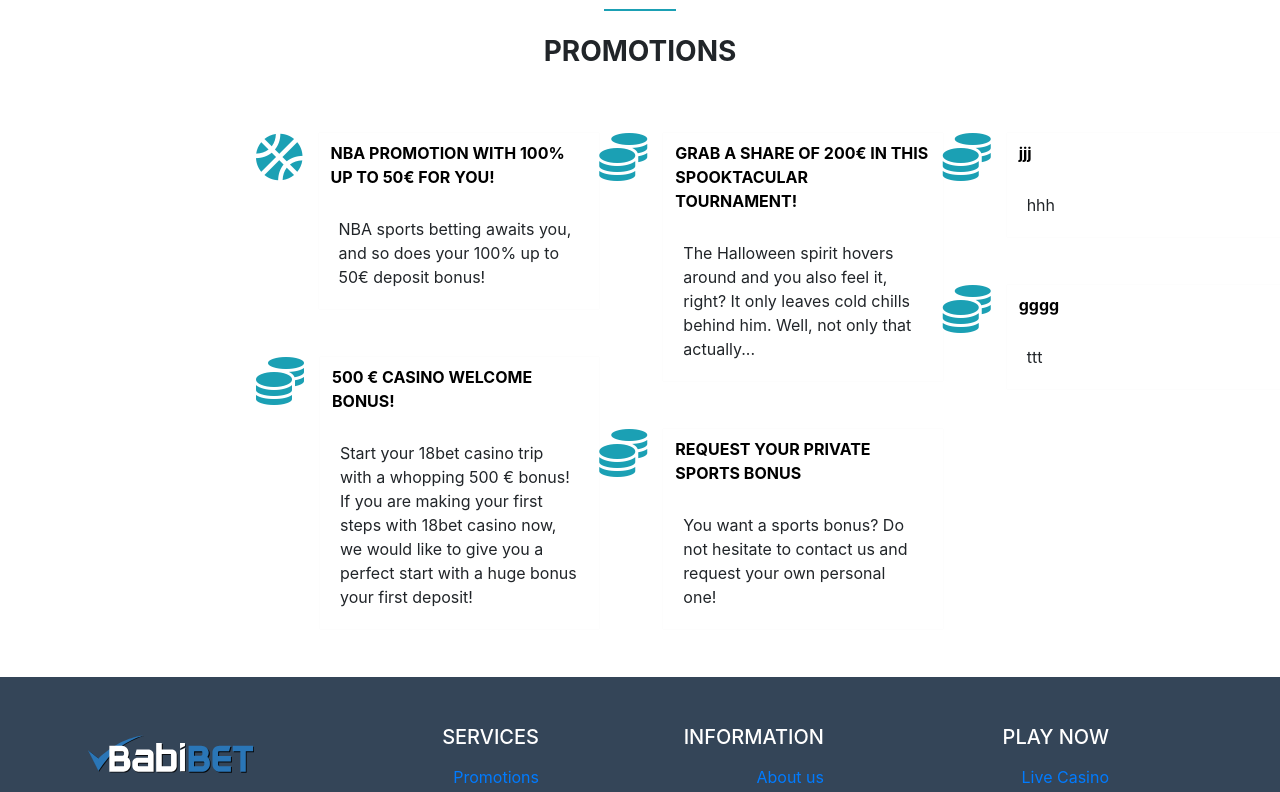
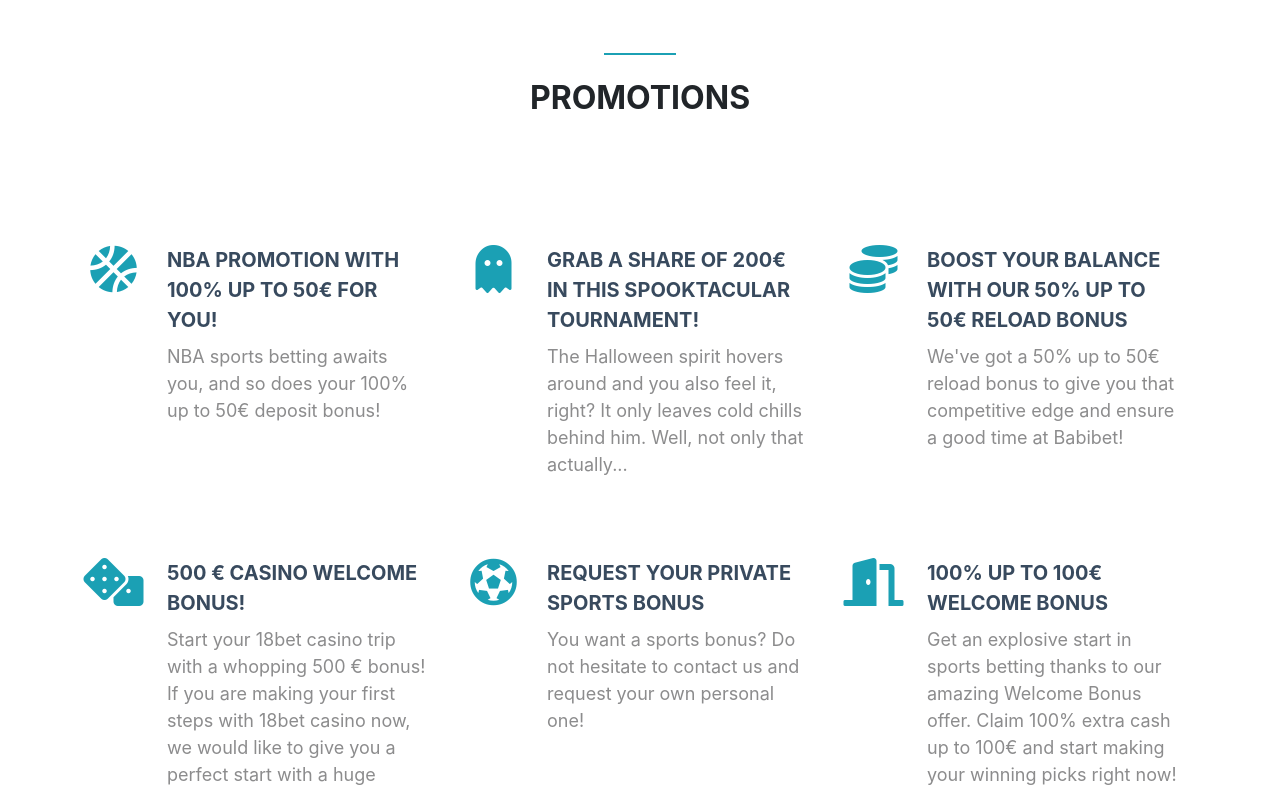
Before and after one commit to ofirse/diamond-calculator-frontend, a React (Create React App) app: page / in a window 1280 px wide. Shown: the part 900-1692 px from the top of the page. Built offline with nearby package versions, Linux system fonts and the light colour scheme.

Commit message:
promotions styling

```diff
--- a/src/assets/components/_promotions-list.scss
+++ b/src/assets/components/_promotions-list.scss
@@ -1,12 +1,17 @@
 .promotions-list {
     background-color: theme-color("white");
     align-items: center;
+    padding-bottom: 5rem;
+    padding-top: 3rem;
+    @include media-breakpoint-up(sm) {
+            padding-bottom: 10rem;
+    }
 }
 
-.promotions-container {
-  margin-left: 20%;
- //   margin-right: 15%;
-
+.promotion-title {
+    text-transform: uppercase;
+    font-size: large;
+    color: lighten(theme-color("medium"), 2%);
 }
 
 .h3 {
@@ -15,6 +20,7 @@
     padding-bottom: 2.5rem;
     font-weight: bolder;
     text-transform: uppercase;
+    font-size: 2rem;
 }
 
 .promotion-line {
@@ -23,10 +29,32 @@
     margin-top: 3%;
 }
 
-#promotion-icon {
+.promotion-icon {
     color: theme-color("primary");
+    min-width: 75px;
 }
 
-.promotion-card {
-    border: none;
+.promotion-title {
+    font-size: $font-size-lg;
+    font-weight: $font-weight-bolder;
+    margin-bottom: .5rem;
 }
+
+.promotion-body {
+    color: #8c8c8d;
+    font-size: large;
+}
+
+//.promotions-container {
+//    margin-top: 5rem;
+//    @include media-breakpoint-up(sm) {
+//        margin-top: 1.5rem;
+//    }
+//}
+
+.promotion {
+    margin-top: 1.5rem;
+    @include media-breakpoint-up(sm) {
+        margin-top: 5rem;
+    }
+}
--- a/src/components/Promotion.js
+++ b/src/components/Promotion.js
@@ -2,15 +2,17 @@
 import {Card, CardBody, CardTitle} from 'reactstrap';
 
 const Promotion = props => {
-    return <div className="row mb-5">
-        <i className={props.myIcon + " mr-3"} id="promotion-icon"/>
-            <Card className="promotion-card col">
-                <CardTitle className="mb-0 text-black">
-                    {props.promotiontitle}
-                </CardTitle>
-                <CardBody>{props.promotionBody}</CardBody>
-            </Card>
+    return <div className="promotion d-flex">
+        <div className="promotion-icon d-flex justify-content-center">
+            <i className={props.myIcon}/>
         </div>
+        <div className="promotion-card px-3">
+            <div className="promotion-title">
+                {props.promotiontitle}
+            </div>
+            <div className="promotion-body">{props.promotionBody}</div>
+        </div>
+    </div>
 };
 
 export default Promotion
--- a/src/components/PromotionsList.js
+++ b/src/components/PromotionsList.js
@@ -4,24 +4,34 @@
 const PromotionsList = props => {
 
     return <div className="promotions-list">
+        <div className="container">
             <div className="row">
                 <div className="col">
                     <hr className="promotion-line"/>
                     <div className="h3">Promotions</div>
                 </div>
             </div>
-        <div className="promotions-container row mt-3 ">
+            <div className="promotions-container row">
                 <div className="col-sm">
                     <Promotion myIcon="fa fa-basketball-ball fa-3x " promotiontitle="NBA PROMOTION WITH 100% UP TO 50€ FOR YOU!" promotionBody="NBA sports betting awaits you, and so does your 100% up to 50€ deposit bonus!"/>
-                <Promotion myIcon="fa fa-coins fa-3x " promotiontitle="500 € CASINO WELCOME BONUS!" promotionBody="Start your 18bet casino trip with a whopping 500 € bonus! If you are making your first steps with 18bet casino now, we would like to give you a perfect start with a huge bonus your first deposit!"/>
                 </div>
                 <div className="col-sm">
-               <Promotion  myIcon="fa fa-coins fa-3x " promotiontitle="GRAB A SHARE OF 200€ IN THIS SPOOKTACULAR TOURNAMENT!" promotionBody="The Halloween spirit hovers around and you also feel it, right? It only leaves cold chills behind him. Well, not only that actually..."/>
-               <Promotion myIcon="fa fa-coins fa-3x " promotiontitle="REQUEST YOUR PRIVATE SPORTS BONUS" promotionBody="You want a sports bonus? Do not hesitate to contact us and request your own personal one!"/>
+                    <Promotion  myIcon="fa fa-ghost fa-3x " promotiontitle="GRAB A SHARE OF 200€ IN THIS SPOOKTACULAR TOURNAMENT!" promotionBody="The Halloween spirit hovers around and you also feel it, right? It only leaves cold chills behind him. Well, not only that actually..."/>
                 </div>
                 <div className="col-sm">
-                <Promotion  myIcon="fa fa-coins fa-3x " promotiontitle="jjj" promotionBody="hhh"/>
-                <Promotion myIcon="fa fa-coins fa-3x " promotiontitle="gggg" promotionBody="ttt"/>
+                    <Promotion  myIcon="fa fa-coins fa-3x " promotiontitle="BOOST YOUR BALANCE WITH OUR 50% UP TO 50€ RELOAD BONUS" promotionBody="We've got a 50% up to 50€ reload bonus to give you that competitive edge and ensure a good time at Babibet!"/>
+                </div>
+            </div>
+            <div className="promotions-container row">
+                <div className="col-sm">
+                    <Promotion myIcon="fa fa-dice fa-3x " promotiontitle="500 € CASINO WELCOME BONUS!" promotionBody="Start your 18bet casino trip with a whopping 500 € bonus! If you are making your first steps with 18bet casino now, we would like to give you a perfect start with a huge bonus your first deposit!"/>
+                </div>
+                <div className="col-sm">
+                    <Promotion myIcon="fa fa-futbol fa-3x " promotiontitle="REQUEST YOUR PRIVATE SPORTS BONUS" promotionBody="You want a sports bonus? Do not hesitate to contact us and request your own personal one!"/>
+                </div>
+                <div className="col-sm">
+                    <Promotion myIcon="fa fa-door-open fa-3x " promotiontitle="100% up to 100€ Welcome Bonus" promotionBody="Get an explosive start in sports betting thanks to our amazing Welcome Bonus offer. Claim 100% extra cash up to 100€ and start making your winning picks right now!"/>
+                </div>
             </div>
         </div>
     </div>
```
Lines whose indentation alone changed are shown as unchanged.
